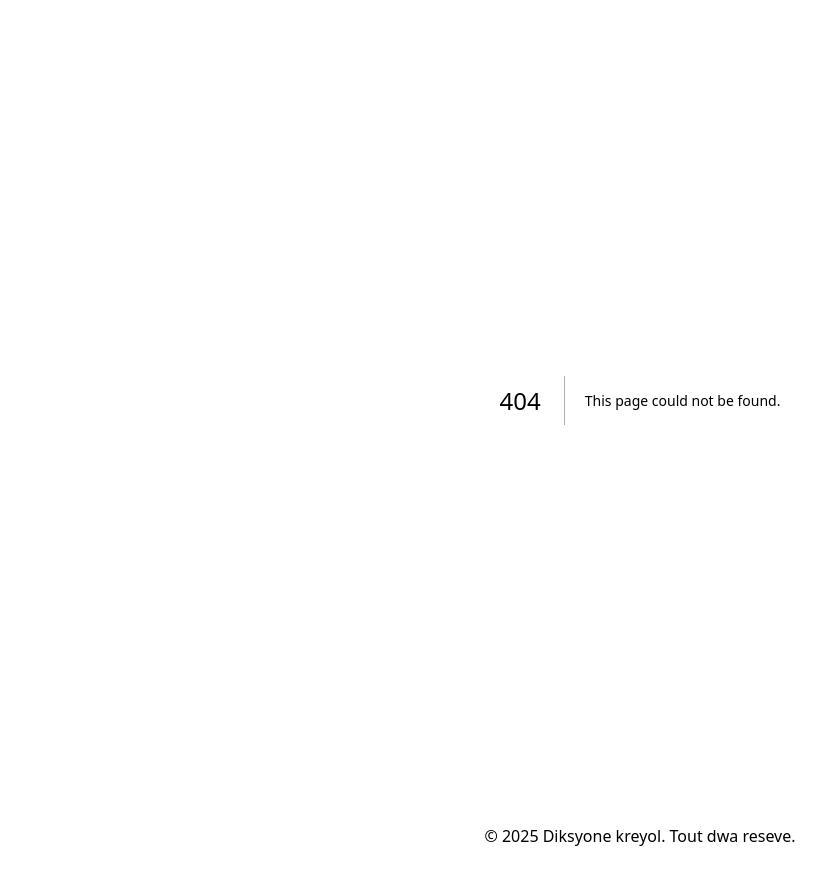
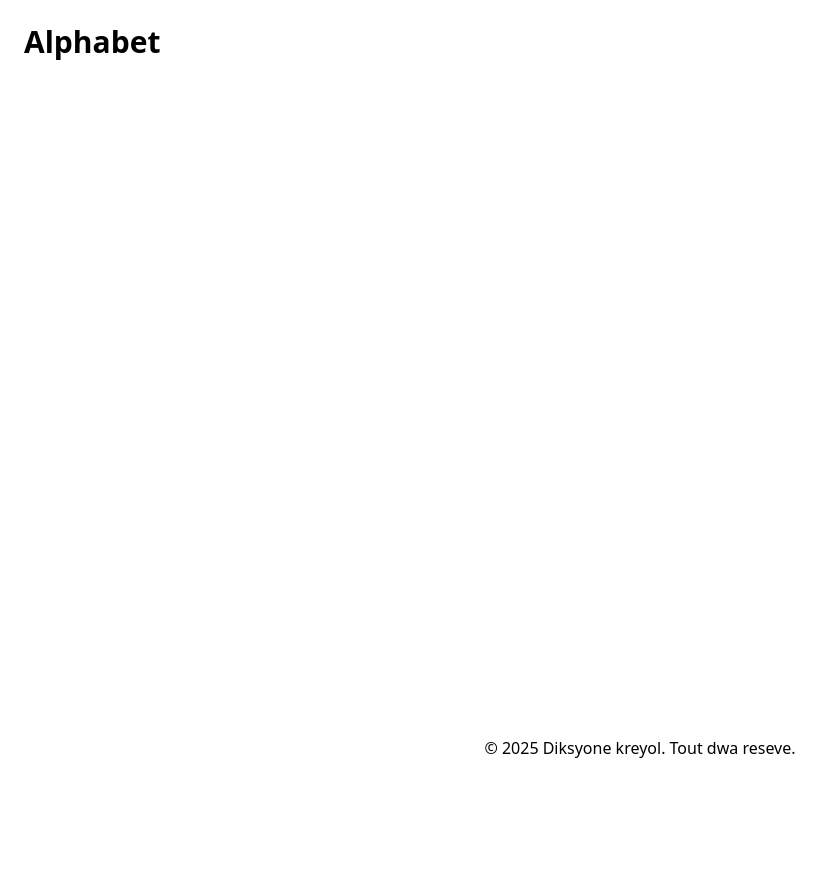
Before and after one commit to mike-b-m/dikreyol, a Next.js app: page /alphabet in a window 1280 px wide. Before the commit this address had no page. Shown: the top 884 px of the page, without its empty margins (0-834 px from the left). After the commit the page ends 800 px from the top, so only its background shows below. Built offline with nearby package versions, Linux system fonts and the light colour scheme.

Commit message:
A\add AlphabetPage component with initial layout

```diff
--- /dev/null
+++ b/app/alphabet/page.tsx
@@ -0,0 +1,10 @@
+export default function AlphabetPage() {
+  return (
+    <div className="container mx-auto p-6">
+      <h1 className="text-3xl font-bold mb-6">Alphabet</h1>
+      <div className="prose max-w-none">
+        {/* Content with properly escaped quotes */}
+      </div>
+    </div>
+  );
+}
```
